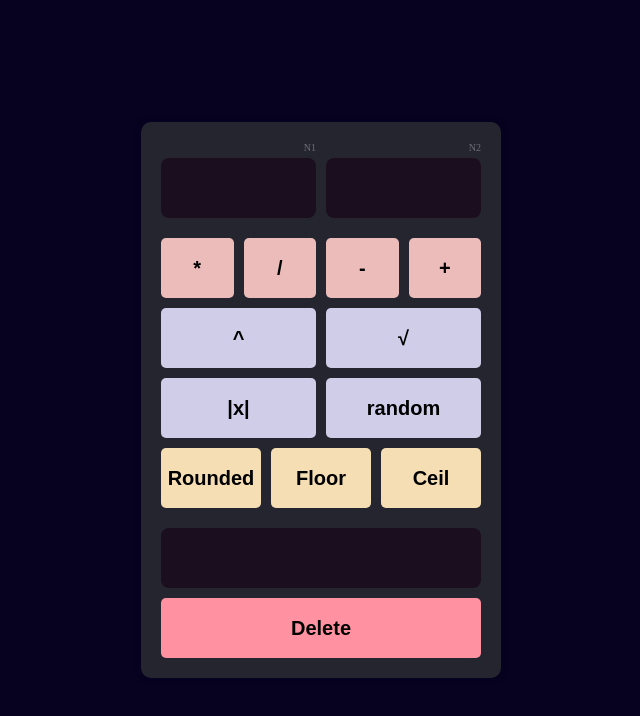
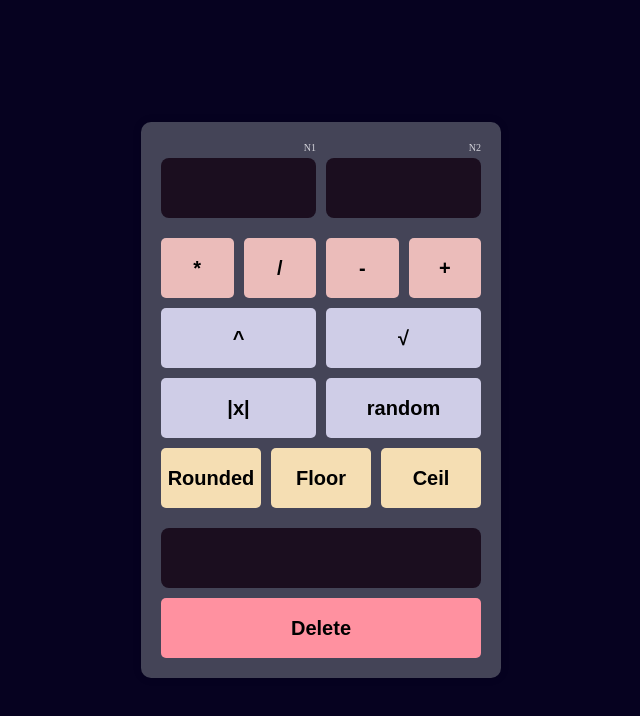
Before and after one commit to Dllanw/basic-calculator, a plain HTML site: page index.html in a window 1280 px wide. Shown: the whole page, without its empty margins (319-959 px from the left). Drawn offline with Linux system fonts and the light colour scheme.

Commit message:
lighthouse 100

```diff
--- a/css/styles.css
+++ b/css/styles.css
@@ -2,7 +2,7 @@
     --background-Color: #060220;
     --primary-Color: #cfcde7;
     --secondary-Color: #ebbcba;
-    --text-Color: #6e6d75;
+    --text-Color: #d3d3da;
     --border-Color: #26233a;
     --screen-Color: #1b0e1f;
     --tertiary-Color: #f5deb3;
@@ -56,7 +56,7 @@ input {
     margin: 50px auto;
     padding: 20px;
     border-radius: 10px;
-    background-color: #252530;
+    background-color: #444457;
     box-shadow: 0 0 10px rgba(0, 0, 0, 0.1);
 }
 
--- a/index.html
+++ b/index.html
@@ -3,6 +3,7 @@
 <head>
     <meta charset="UTF-8">
     <meta name="viewport" content="width=device-width, initial-scale=1.0">
+    <meta name="description" content="Simple and efficient online calculator for basic mathematical operations like addition, subtraction, multiplication, and division. Try our free calculator now!">
     <link rel="stylesheet" href="css/styles.css" as="styles">
     <title>Calculator</title>
 </head>
```
Also changed, not shown: img/preview-lighthouse.png (added), img/preview.png, 1 other file.
